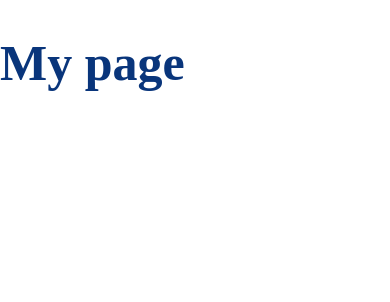
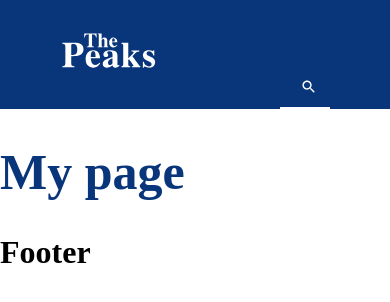
Before and after one commit to ChayanitMn/the-peaks, a Next.js app: page / in a window 390 px wide. Shown: the top 302 px of the page. Built offline with nearby package versions, Linux system fonts and the light colour scheme.

Commit message:
Add responsive header

```diff
--- /dev/null
+++ b/components/layout/Footer.tsx
@@ -0,0 +1,3 @@
+export default function Footer() {
+    return (<h1>Footer</h1>)
+}
--- /dev/null
+++ b/components/layout/Header.tsx
@@ -0,0 +1,54 @@
+import styled from "styled-components";
+
+export default function Header() {
+    return (
+    <Container>
+        <WrapHeader>
+            <Logo src="/header/logo.svg" alt="The Peaks logo" />
+            <SearchWrap>
+                <Search src="/header/search.svg" alt="search" />
+            </SearchWrap>
+        </WrapHeader>
+    </Container>)
+}
+
+const Container = styled.div`
+    width: 100%;
+    background-color: ${({ theme }) => theme.colors.primary};
+`
+const WrapHeader = styled.div`
+    max-width: ${({ theme }) => theme.layout.width};
+    width: 100%;
+    display: flex;
+    justify-content: space-between;
+    margin: 0 auto;
+    @media (max-width: ${({ theme }) => theme.breakpoint.xl }) {
+        justify-content: space-around;
+    }
+`
+
+const Logo = styled.img`
+    width: 142px;
+    height: auto;
+    padding: 31px 0px 39px;
+    @media (max-width: ${({ theme }) => theme.breakpoint.md }) {
+        width: 100px;
+    }
+
+`
+const SearchWrap = styled.div`
+    position: relative;
+    width: 90px;
+    border-bottom: 2px solid #fff;
+    @media (max-width: ${({ theme }) => theme.breakpoint.md }) {
+        width: 50px;
+    }
+`
+
+const Search = styled.img`
+    position: absolute;
+    width: 17px;
+    height: auto;
+    left: 40%;
+    bottom: 12px;
+`
--- /dev/null
+++ b/components/layout/Layout.tsx
@@ -0,0 +1,27 @@
+import { ReactNode } from "react";
+import styled from "styled-components";
+import { Footer,Header } from ".";
+// import useWindowSize from '../../utils/hooks/useWindowSize'
+
+type Props = {
+    children?: ReactNode
+}
+
+const LayoutComponent = ({children}: Props) => {
+    // const [width] = useWindowSize()
+    return (
+        <>
+        <Header />
+        <Container>
+            {children}
+        </Container>
+        <Footer />
+        </>
+    )
+}
+
+export default LayoutComponent
+
+const Container = styled.div`
+
+`
--- /dev/null
+++ b/components/layout/index.ts
@@ -0,0 +1,4 @@
+import Footer from './Footer'
+import Header from './Header'
+
+export {Header, Footer}
--- a/pages/_app.tsx
+++ b/pages/_app.tsx
@@ -13,6 +13,15 @@ const theme = {
   colors: {
     primary: '#09357B',
   },
+  breakpoint: {
+    sm: '575px',
+    md: '767px',
+    lg: '991px',
+    xl: '1200px'
+  },
+  layout: {
+    width: '1100px',
+  }
 }
 
 export default function App({ Component, pageProps }: AppProps) {
@@ -25,8 +34,3 @@ export default function App({ Component, pageProps }: AppProps) {
     </>
   )
 }
-
-// App.getInitialProps = async (appContext: AppContext) => {
-//   const appProps = await App.getInitialProps(appContext)
-//   return {...appProps}
-// }
--- a/pages/index.tsx
+++ b/pages/index.tsx
@@ -1,4 +1,5 @@
 import styled from 'styled-components'
+import Layout from '../components/layout/Layout'
 
 const Title = styled.h1`
   font-size: 50px;
@@ -6,5 +7,7 @@ const Title = styled.h1`
 `
 
 export default function Home() {
-  return <Title>My page</Title>
+  return (
+    <Layout><Title>My page</Title></Layout>
+  )
 }
--- /dev/null
+++ b/utils/hooks/useWindowSize.ts
@@ -0,0 +1,15 @@
+import { useState, useLayoutEffect } from 'react'
+
+function useWindowSize() {
+    const [size, setSize] = useState([0, 0])
+    useLayoutEffect(() => {
+        function updateSize() {
+            setSize([window.innerWidth, window.innerHeight])
+        }
+        window.addEventListener('resize', updateSize)
+        updateSize()
+        return () => window.removeEventListener('resize', updateSize)
+    }, [])
+    return size
+}
+export default useWindowSize
```
Also changed, not shown: public/header/logo.svg (added), public/header/search.svg (added).
